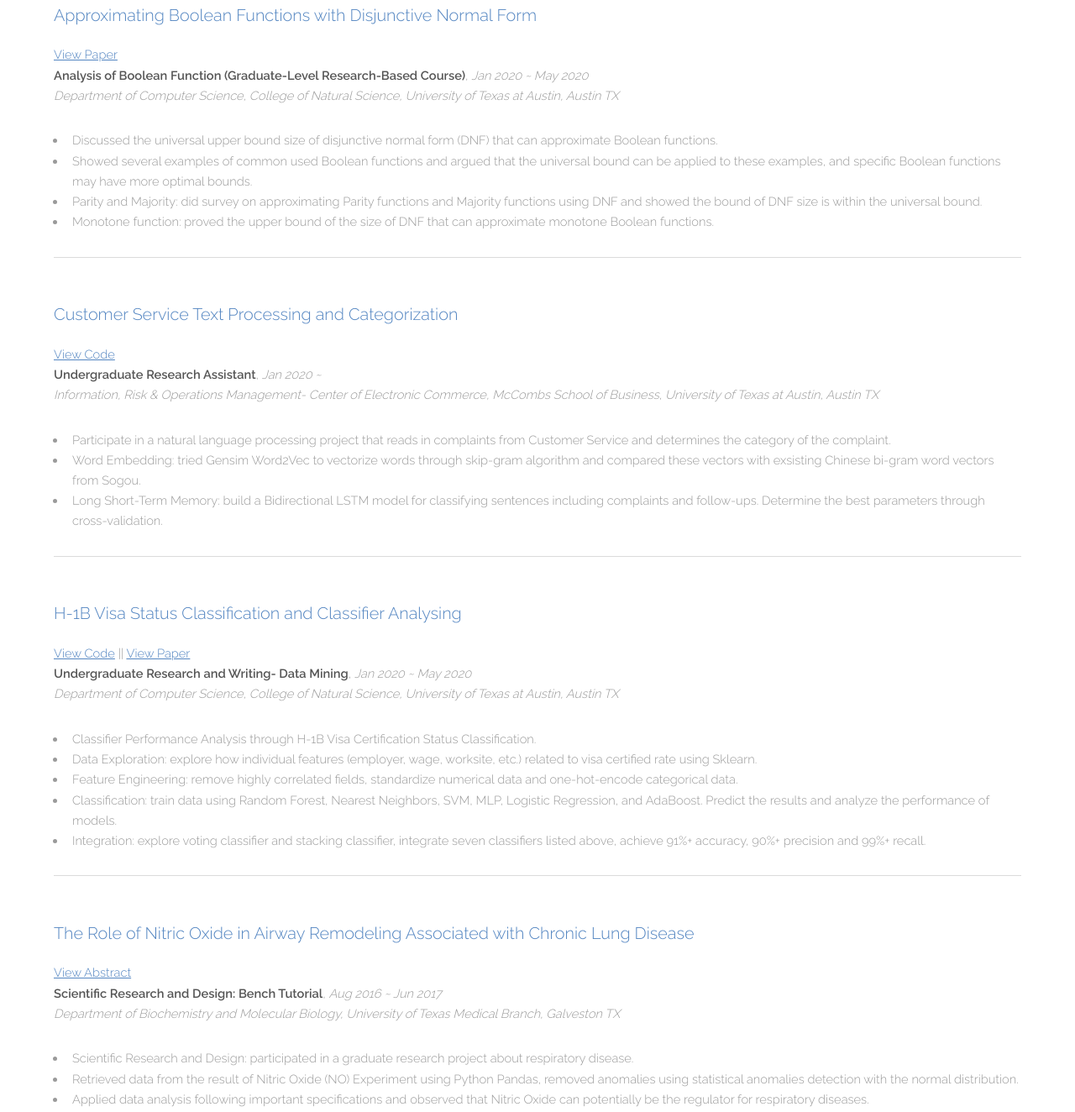
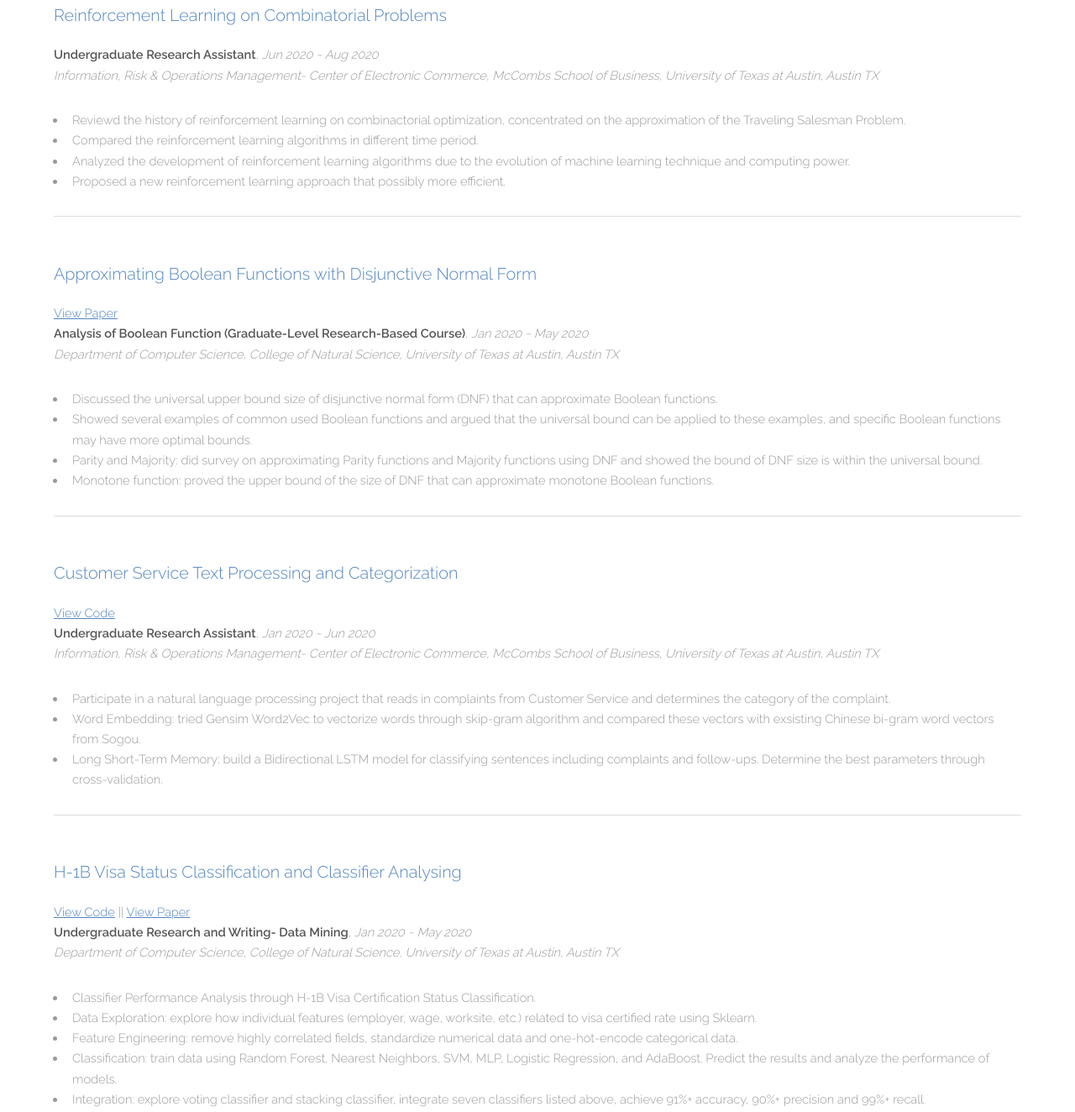
Before and after one commit to yunhaoyang234/yunhaoyang234.github.io, a plain HTML site: page page 2.html in a window 1280 px wide. Shown: the part 798-2122 px from the top of the page at 84% size. Drawn offline with Linux system fonts and the light colour scheme.

Commit message:
research

```diff
--- a/page 2.html
+++ b/page 2.html
@@ -66,6 +66,20 @@
 			<section class="wrapper">
 				<div class="inner">
 
+					<h3>Reinforcement Learning on Combinatorial Problems</h3>
+					<p><b>Undergraduate Research Assistant</b>, <i>Jun 2020 ~ Aug 2020</i><br><i>Information, Risk & Operations Management- Center of Electronic Commerce, McCombs School of Business, University of Texas at Austin, Austin TX</i>
+
+						<ul><li>Reviewd the history of reinforcement learning on combinactorial optimization, concentrated on the approximation of the Traveling Salesman Problem.
+
+						<li>Compared the reinforcement learning algorithms in different time period.
+
+						<li>Analyzed the development of reinforcement learning algorithms due to the evolution of machine learning technique and computing power.
+
+						<li>Proposed a new reinforcement learning approach that possibly more efficient.</ul></p>
+
+					<hr></hr>
+					<br>
+
 					<h3>Approximating Boolean Functions with Disjunctive Normal Form</h3>
 					<a href="https://arxiv.org/pdf/2005.05773.pdf">View Paper</a>
 					<p><b>Analysis of Boolean Function (Graduate-Level Research-Based Course)</b>, <i>Jan 2020 ~ May 2020</i><br><i>Department of Computer Science, College of Natural Science, University of Texas at Austin, Austin TX</i>
@@ -83,7 +97,7 @@
 
 					<h3>Customer Service Text Processing and Categorization</h3>
 					<a href="https://github.com/yunhaoyang234/text-classification" target="_blank">View Code</a>
-					<p><b>Undergraduate Research Assistant</b>, <i>Jan 2020 ~ </i><br><i>Information, Risk & Operations Management- Center of Electronic Commerce, McCombs School of Business, University of Texas at Austin, Austin TX</i>
+					<p><b>Undergraduate Research Assistant</b>, <i>Jan 2020 ~ Jun 2020</i><br><i>Information, Risk & Operations Management- Center of Electronic Commerce, McCombs School of Business, University of Texas at Austin, Austin TX</i>
 
 						<ul><li>Participate in a natural language processing project that reads in complaints from Customer Service and determines the category of the complaint.
 
@@ -104,19 +118,6 @@
 					<br><li>Feature Engineering: remove highly correlated fields, standardize numerical data and one-hot-encode categorical data.
 					<br><li>Classification: train data using Random Forest, Nearest Neighbors, SVM, MLP, Logistic Regression, and AdaBoost. Predict the results and analyze the performance of models.
 					<br><li>Integration: explore voting classifier and stacking classifier, integrate seven classifiers listed above, achieve 91%+ accuracy, 90%+ precision and 99%+ recall.</ul></p>
-
-
-					<hr></hr>
-					<br>
-					<h3>The Role of Nitric Oxide in Airway Remodeling Associated with Chronic Lung Disease</h3>
-					<a href="https://yunhaoyang234.github.io/Yunhao%20abstract%205.19.pdf" target="_blank">View Abstract</a>
-					<p><b>Scientific Research and Design: Bench Tutorial</b>, <i>Aug 2016 ~ Jun 2017</i><br><i>Department of Biochemistry and Molecular Biology, University of Texas Medical Branch, Galveston TX</i>
-					<ul><li>Scientific Research and Design: participated in a graduate research project about respiratory disease.
-
-					<br><li>Retrieved data from the result of Nitric Oxide (NO) Experiment using Python Pandas, removed anomalies using statistical anomalies detection with the normal distribution.
-
-					<br><li>Applied data analysis following important specifications and observed that Nitric Oxide can potentially be the regulator for respiratory diseases.</ul></p>
-
 				</div>
 			</section>
 
```
